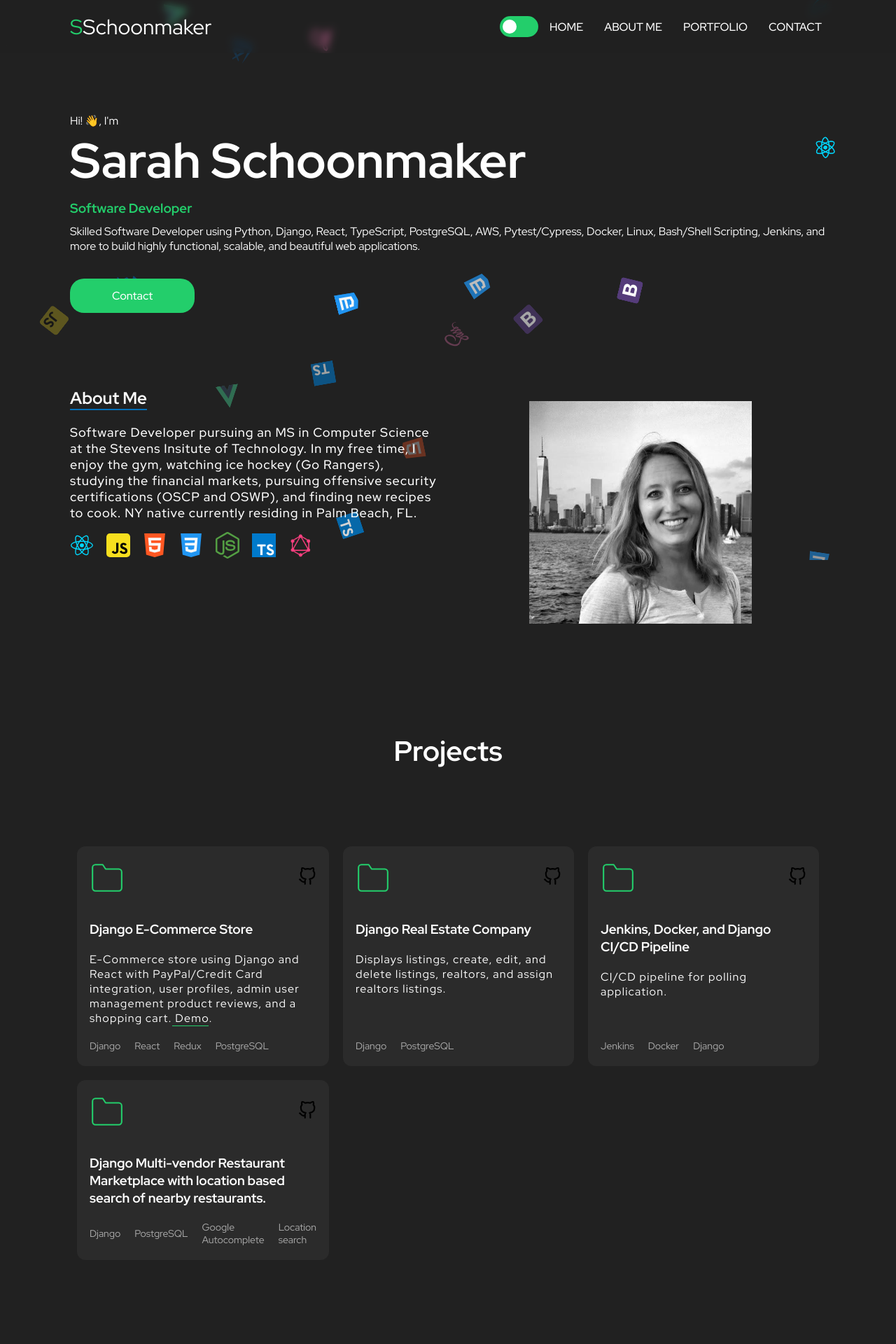
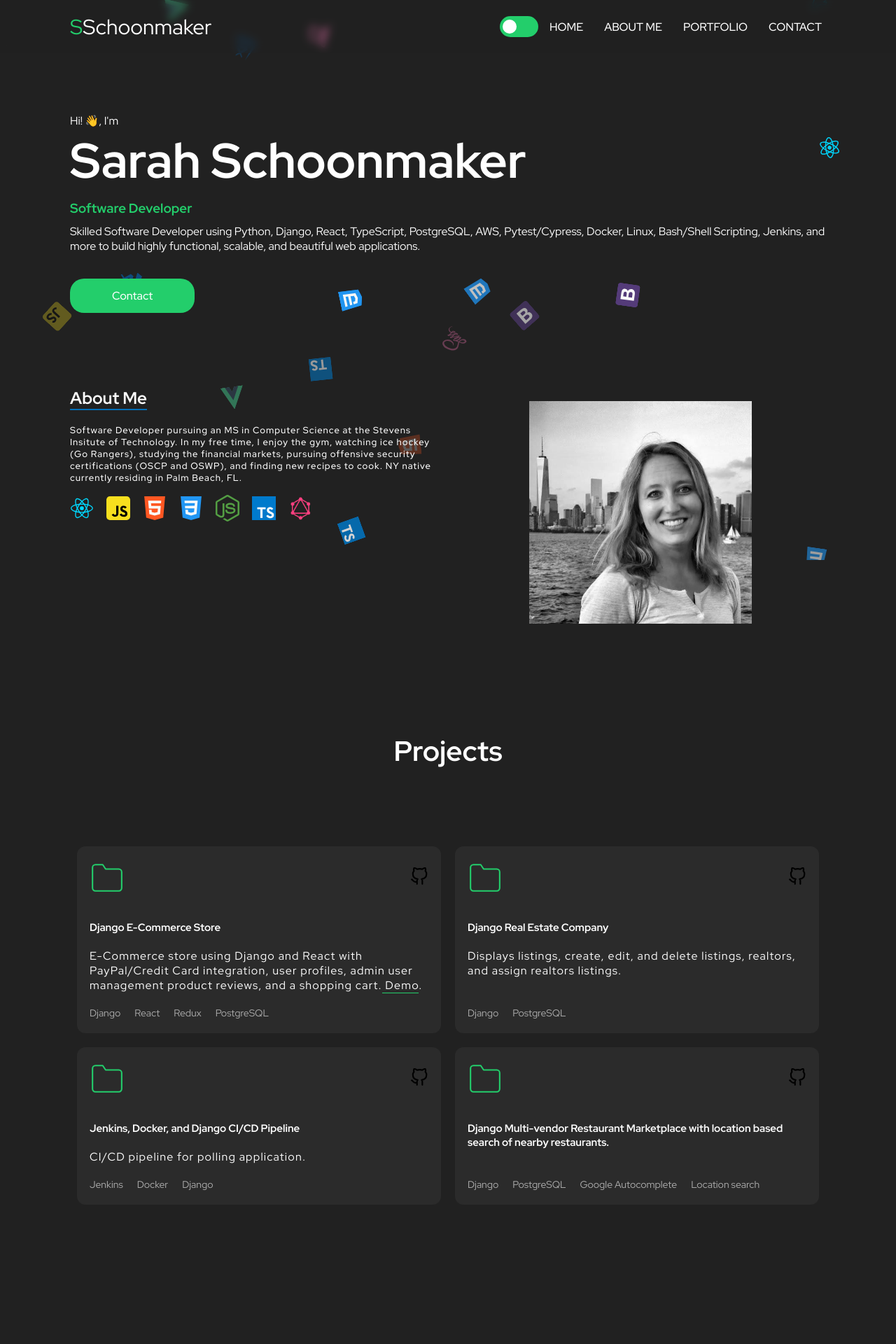
Before and after one commit to SarahSchoonmaker/sarah-react-portfolio, a React (Create React App) app: page / in a window 1280 px wide. Shown: the top 1920 px of the page at 70% size. Built offline with nearby package versions, Linux system fonts and the light colour scheme.

Commit message:
updated styles

```diff
--- a/src/components/About/styles.ts
+++ b/src/components/About/styles.ts
@@ -75,4 +75,19 @@ export const Container = styled.section`
 
   }
 
+  @media (min-width: 340px){
+    .projects{
+      grid-template-columns: 1fr 1fr;
+    }
+    h3{
+      font-size:1.5rem;
+    }
+    p{
+      font-size: 1.3rem;
+    }
+
+
+
+  }
+
 `
--- a/src/components/Hero/styles.ts
+++ b/src/components/Hero/styles.ts
@@ -45,7 +45,7 @@ export const Container = styled.section`
     .hero-text{
 
       h1{
-        font-size: 5rem;
+        font-size: 4rem;
       }
     }
 
@@ -59,5 +59,11 @@ export const Container = styled.section`
   }
   @media(max-width: 480px){
     margin-top: 35%;
+    .hero-text{
+
+      h1{
+        font-size: 3rem;
+      }
+    }
   }
 `
--- a/src/components/Portfolio/styles.ts
+++ b/src/components/Portfolio/styles.ts
@@ -90,4 +90,19 @@ export const Container = styled.section`
       grid-template-columns: 1fr;
     }
   }
+  @media (max-width: 400px){
+    .projects{
+      grid-template-columns: 1fr 1fr;
+    }
+  }
+  @media (min-width: 340px){
+    .projects{
+      grid-template-columns: 1fr 1fr;
+      padding: 1rem 1rem;
+    }
+    h3{
+      font-size:1.5rem;
+    }
+
+}
 `
```
Also changed, not shown: src/components/About/About.tsx (+0 -12 lines).
